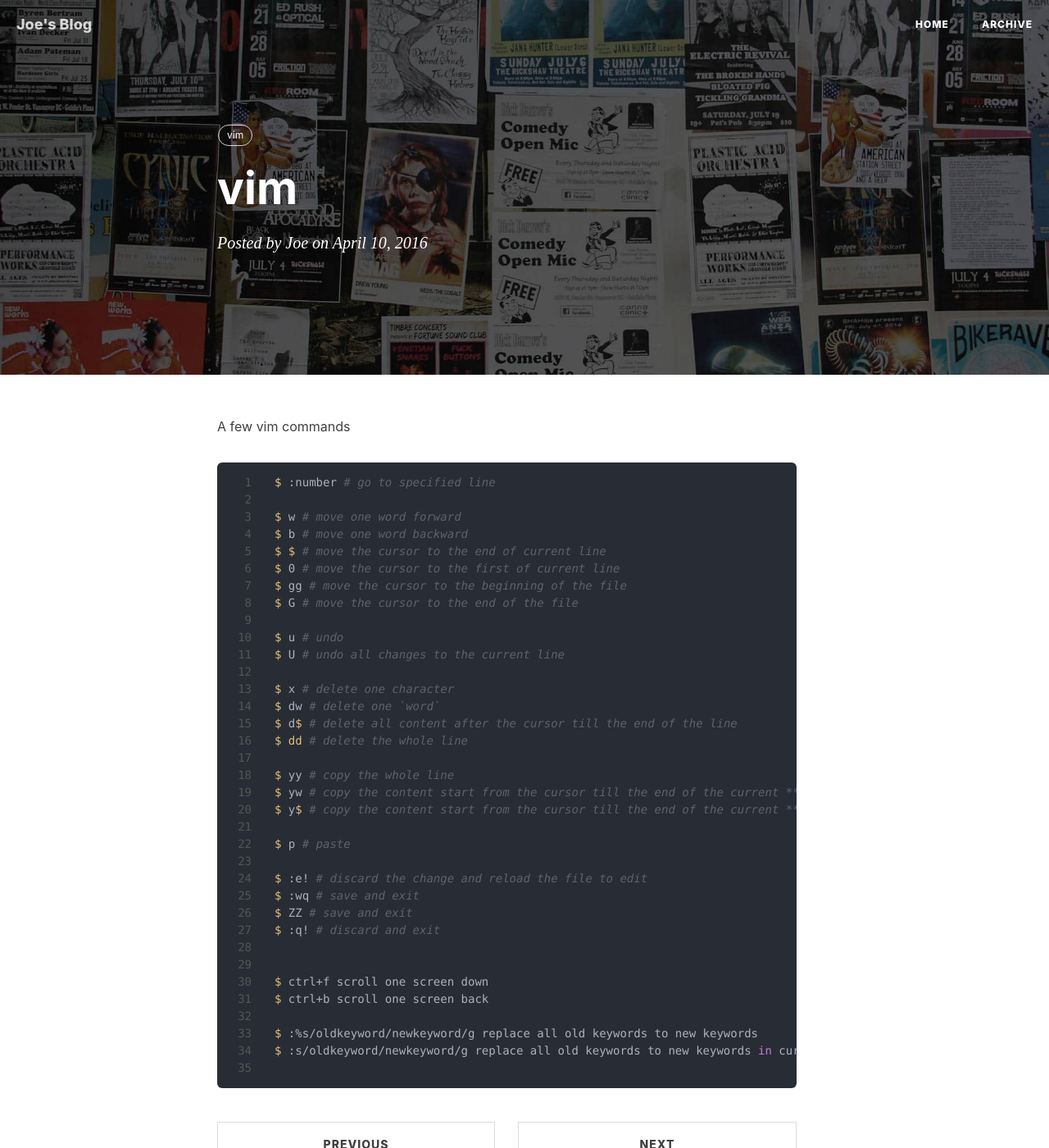
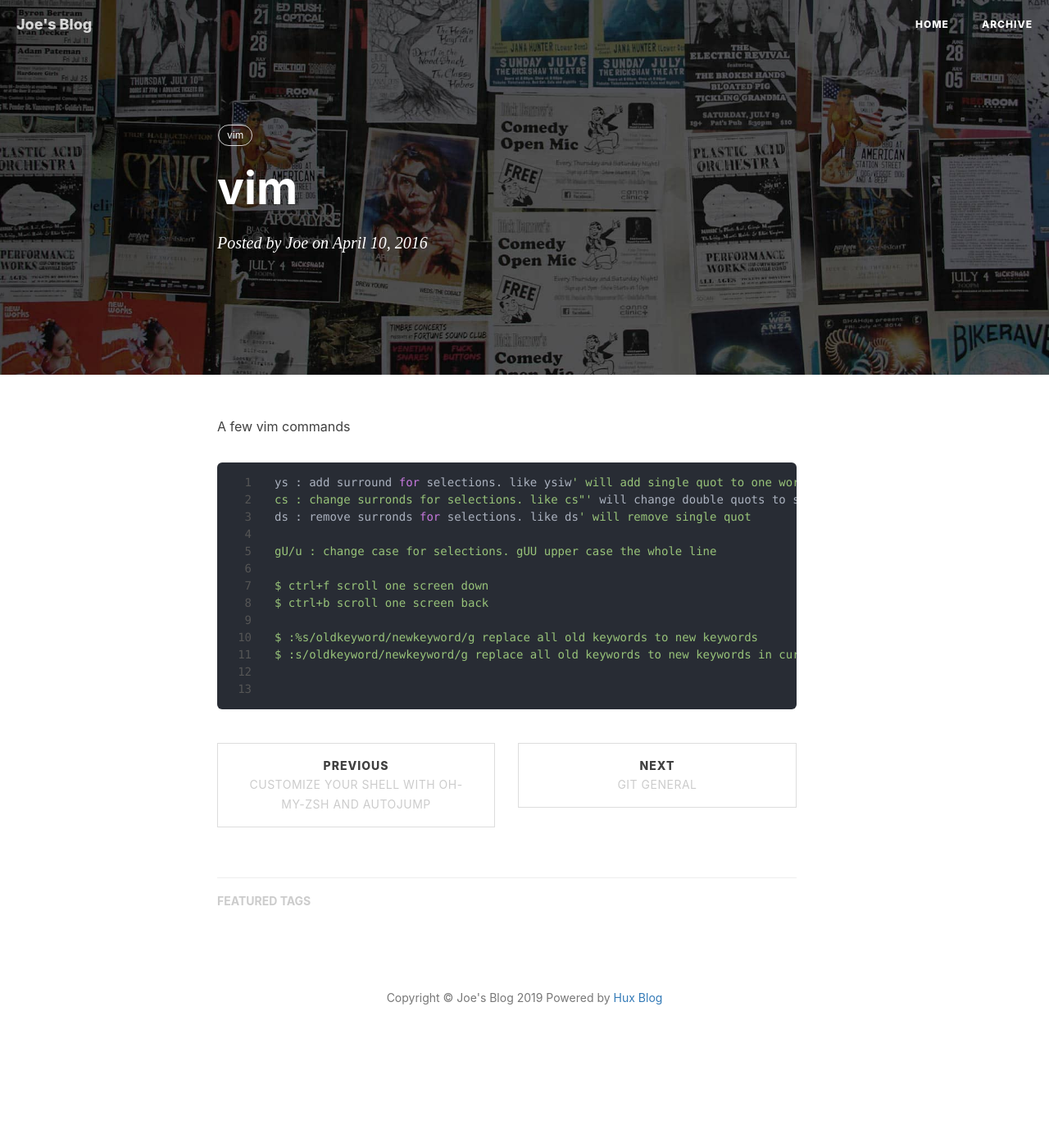
Before and after one commit to joe-zhang3/joe-zhang3.github.io, a Jekyll site: the page built from _posts/general/2016-04-10-vim-command.md, in a window 1280 px wide and 1400 px high. Shown: the whole window at 82% size. Built offline with Jekyll 4.4.1, drawn with Linux system fonts in a browser that asks for light colours; nearby versions of some CDN libraries; comment, search, counter and statistics services are not loaded.

Commit message:
some update

````diff
--- a/_posts/general/2016-04-10-vim-command.md
+++ b/_posts/general/2016-04-10-vim-command.md
@@ -10,35 +10,13 @@ tags:
 
 A few vim commands
 
-~~~shell
-$ :number # go to specified line
+```shell
 
-$ w # move one word forward
-$ b # move one word backward
-$ $ # move the cursor to the end of current line
-$ 0 # move the cursor to the first of current line
-$ gg # move the cursor to the beginning of the file
-$ G # move the cursor to the end of the file
+ys : add surround for selections. like ysiw' will add single quot to one word. yss" will add double quot to one whole line.
+cs : change surronds for selections. like cs"' will change double quots to single quot for one word
+ds : remove surronds for selections. like ds' will remove single quot
 
-$ u # undo
-$ U # undo all changes to the current line
-
-$ x # delete one character
-$ dw # delete one `word`
-$ d$ # delete all content after the cursor till the end of the line
-$ dd # delete the whole line
-
-$ yy # copy the whole line
-$ yw # copy the content start from the cursor till the end of the current **word**
-$ y$ # copy the content start from the cursor till the end of the current **line**
-
-$ p # paste
-
-$ :e! # discard the change and reload the file to edit
-$ :wq # save and exit
-$ ZZ # save and exit
-$ :q! # discard and exit
-
+gU/u : change case for selections. gUU upper case the whole line
 
 $ ctrl+f scroll one screen down
 $ ctrl+b scroll one screen back
@@ -46,4 +24,4 @@ $ ctrl+b scroll one screen back
 $ :%s/oldkeyword/newkeyword/g replace all old keywords to new keywords
 $ :s/oldkeyword/newkeyword/g replace all old keywords to new keywords in current line
 
-~~~
+```
````
Also changed, not shown: _posts/architecture/2019-07-20-some-thinkings-for-architecture.md (+1 -3 lines), _posts/general/2019-07-19-general-deployment.md (+6 -6 lines), _posts/general/2019-07-21-autowired.md (+3 -1 lines), _posts/general/2019-08-29-DDOS attack.md (added, +11 -0 lines), _posts/general/2019-09-17-kafka-vs-pulsar.md (added, +26 -0 lines), _posts/shell/2016-04-11-shell.md (+1 -1 lines), 2 other files.
